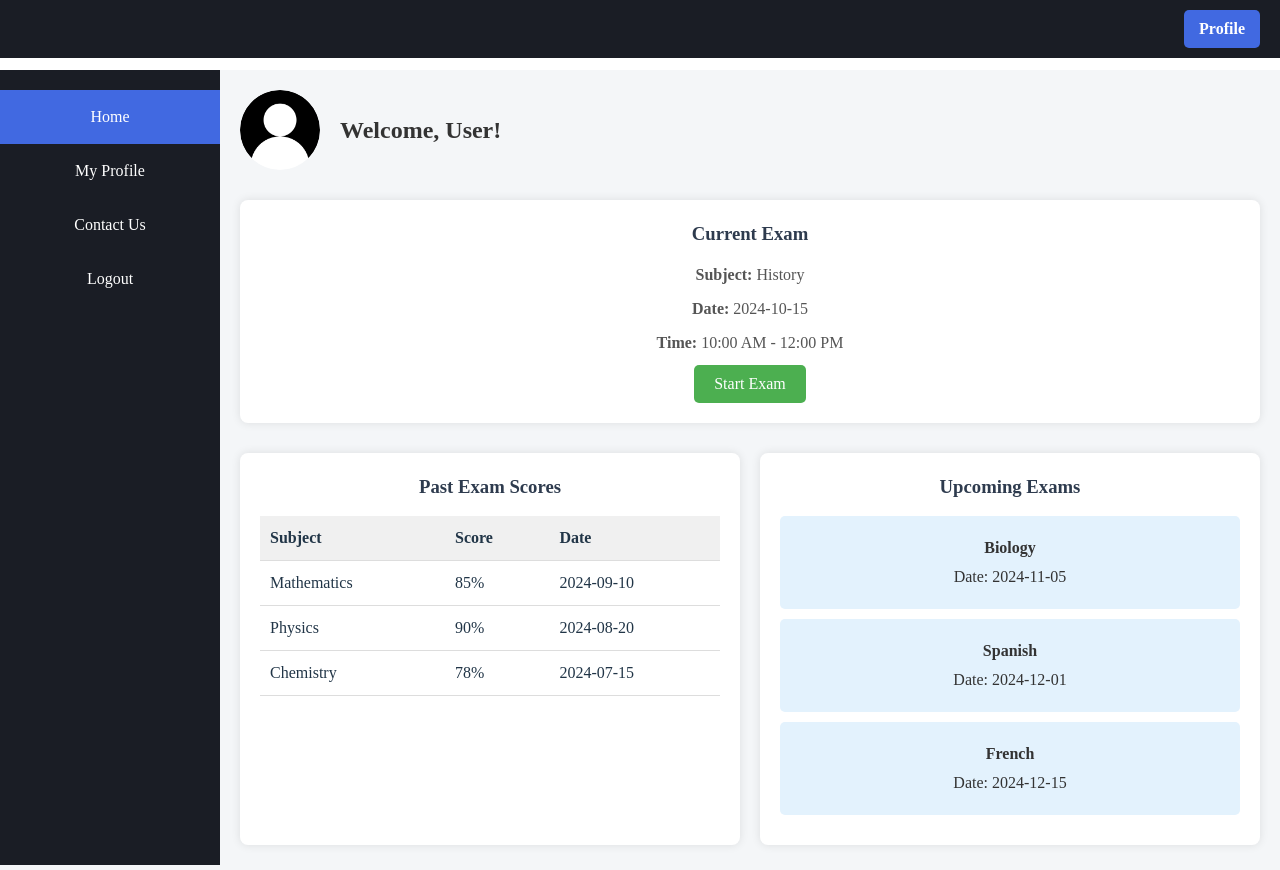
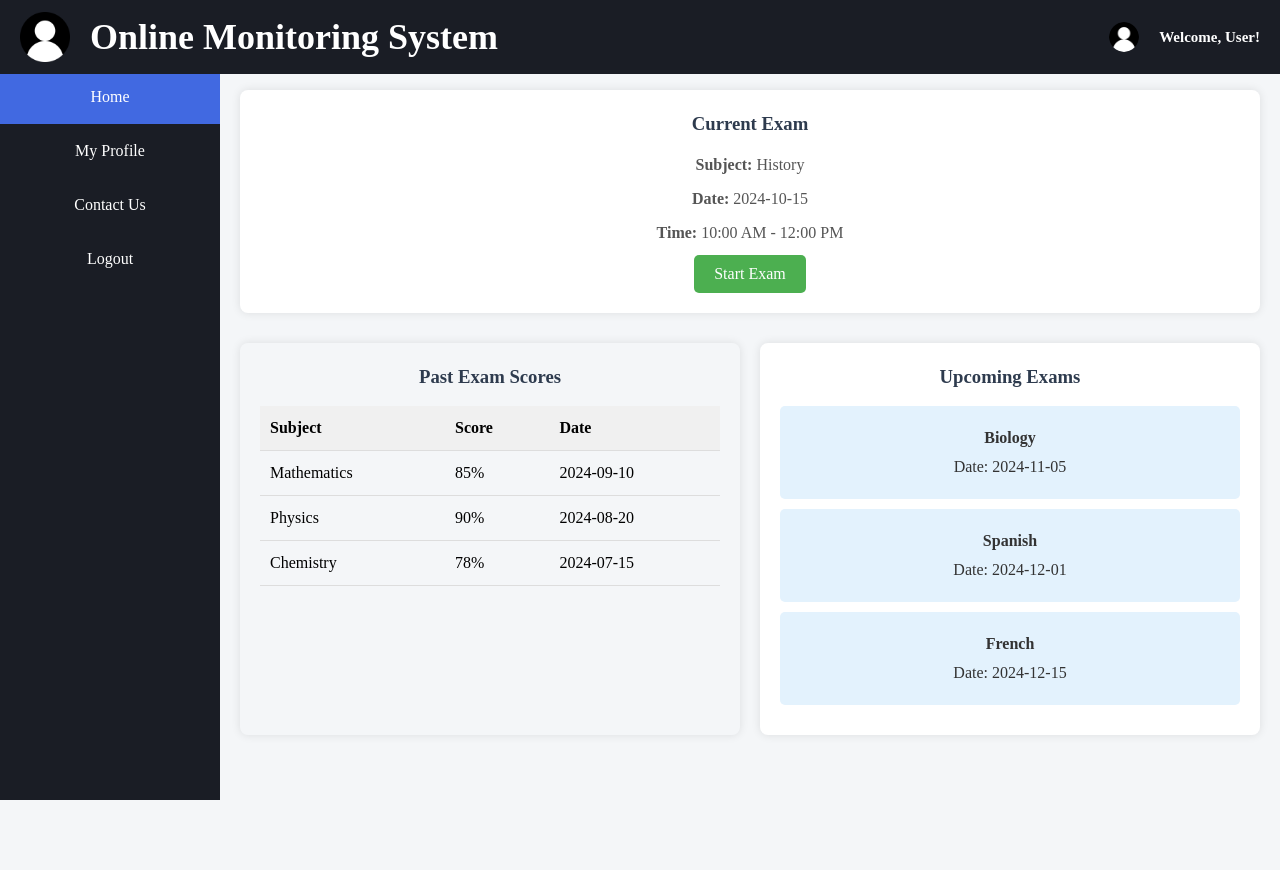
Before and after one commit to avi212003/-Online-Exam-Monitoring-System, a React (Vite) app in the folder Online-Exam-Monitoring-System/: page / in a window 1280 px wide. Built offline with nearby package versions, Linux system fonts and the light colour scheme.

Commit message:
changed the dashboard style, fixed padding and added site logo placeholder

```diff
--- a/Online-Exam-Monitoring-System/src/pages/Dashboard/Dashboard.css
+++ b/Online-Exam-Monitoring-System/src/pages/Dashboard/Dashboard.css
@@ -33,7 +33,16 @@
 
   .logo {
     height: 50px;
-    margin-right: auto; /* Push the profile button to the right */
+    /* height: 100px; */
+    margin-right: 20px; /* Push the profile button to the right */
+    padding: 0;
+  }
+  .app-title{
+    font-size: 24px;
+    margin-right: auto;
+    display: flex;
+    justify-content: center;
+    align-items: center;
   }
 
   .profile-button {
@@ -61,6 +70,7 @@
 
   /* Sidebar Styling */
   .sidebar {
+    /* margin-top: 10px; */
     width: 220px;
     /* background-color: #2e3b4e; */
     /* background-color: #131122; */
@@ -74,7 +84,7 @@
 
   .sidebar ul {
     list-style: none;
-    padding: 20px 0;
+    padding: 0;
   }
 
   .sidebar li {
@@ -97,26 +107,27 @@
   /* Right Side Styling */
   .right_side {
     flex: 1;
-    padding: 20px;
+    padding: 20px 20px 20px 20px;
   }
 
   /* Welcome Section */
   .welcome-section {
     display: flex;
     align-items: center;
-    margin-bottom: 30px;
+    /* margin-top: 10px; */
+    /* margin-bottom: 10px; */
   }
 
   .student-image {
-    width: 80px;
-    height: 80px;
+    width: 30px;
+    height: 30px;
     border-radius: 50%;
     margin-right: 20px;
   }
 
   .welcome-section h2 {
-    font-size: 24px;
-    color: #333;
+    font-size: 15px;
+    color: white;
   }
 
   /* Current Exam Section */
@@ -162,7 +173,7 @@
   /* Past Exam Scores */
   .past_exam_scores {
     flex: 1;
-    background-color: #fff;
+    /* background-color: #000000; */
     padding: 20px;
     border-radius: 8px;
     box-shadow: 0 0 10px rgba(0, 0, 0, 0.1);
@@ -183,6 +194,7 @@
     text-align: left;
     padding: 10px;
     border-bottom: 1px solid #ddd;
+    color: #000;
   }
 
   .past_exam_scores th {
--- a/Online-Exam-Monitoring-System/src/pages/Dashboard/Dashboard.jsx
+++ b/Online-Exam-Monitoring-System/src/pages/Dashboard/Dashboard.jsx
@@ -7,7 +7,15 @@ const Dashboard = ({ name }) => {
     <div className="container">
       <header className='header'>
         <div className="header-content">
-          <button className='profile-button'>Profile</button>
+          <div className='app-title'>
+              <img className='logo' src={studentImage} alt="Student" />
+              <h2>Online Monitoring System</h2>
+          </div>
+          <div className='welcome-section'>
+              <img className='student-image' src={studentImage} alt="Student" />
+              <h2>Welcome, {name}!</h2>
+          </div>
+            {/* <button className='profile-button'>Profile</button> */}
         </div>
       </header>
       <div className="main">
@@ -20,10 +28,10 @@ const Dashboard = ({ name }) => {
           </ul>
         </aside>
         <section className='right_side'>
-          <div className='welcome-section'>
+          {/* <div className='welcome-section'>
             <img className='student-image' src={studentImage} alt="Student" />
             <h2>Welcome, {name}!</h2>
-          </div>
+          </div> */}
 
           <div className='current_exam'>
             <h3>Current Exam</h3>
```
